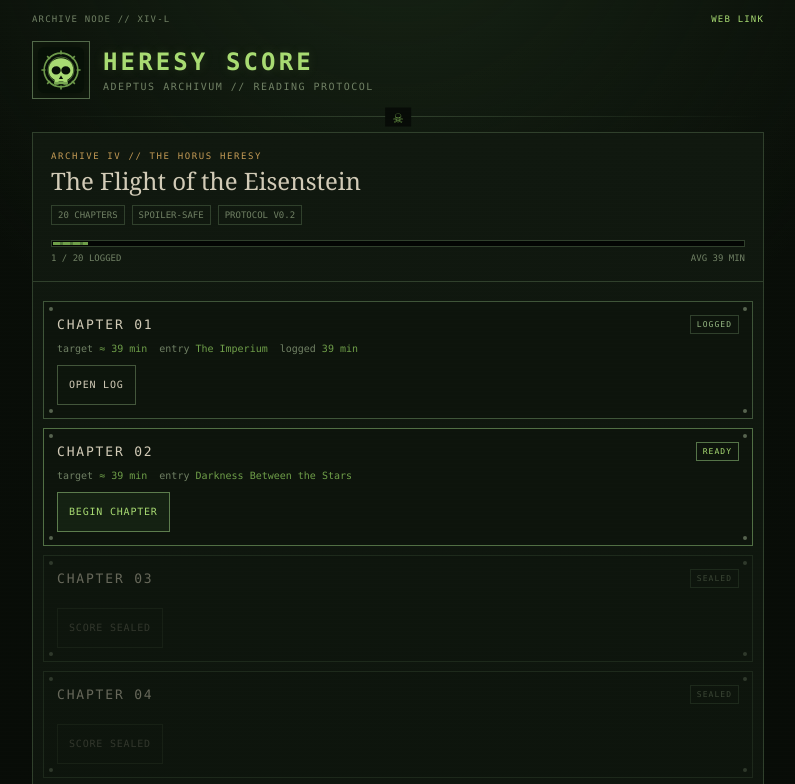
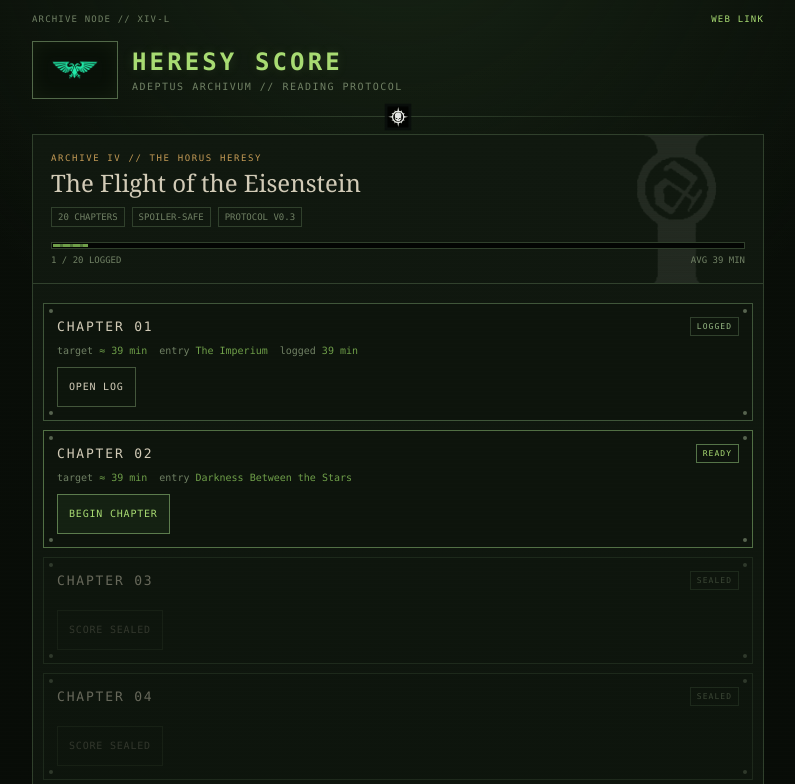
Before and after one commit to TitioChubaca/heresy-score, a plain HTML site: page index.html in a window 1280 px wide. Shown: the top 784 px of the page, without its empty margins (242-1037 px from the left). Drawn offline with Linux system fonts and the light colour scheme.

Commit message:
v0.3: integrate Aquila, skull and Administratum assets

```diff
--- a/index.html
+++ b/index.html
@@ -14,17 +14,17 @@
 button,input,textarea{font:inherit}.shell{max-width:760px;margin:auto;padding:14px 14px calc(84px + env(safe-area-inset-bottom))}
 .top{display:flex;justify-content:space-between;color:var(--dim);font-size:9px;letter-spacing:.13em;text-transform:uppercase}.online{color:var(--green)}
 .install{display:none;margin-top:10px;padding:10px;border:1px solid #4e6a42;background:#0d160c;justify-content:space-between;align-items:center;gap:12px;font-size:10px;color:var(--green);text-transform:uppercase}.install.show{display:flex}
-.mast{display:grid;grid-template-columns:58px 1fr;gap:13px;align-items:center;margin:17px 0}.sigil{width:58px;height:58px;border:1px solid #526949;background:#091008;display:grid;place-items:center;box-shadow:inset 0 0 20px rgba(168,219,114,.06)}.sigil img{width:46px;height:46px}
+.mast{display:grid;grid-template-columns:86px 1fr;gap:14px;align-items:center;margin:17px 0}.sigil{width:86px;height:58px;border:1px solid #526949;background:#091008;display:grid;place-items:center;box-shadow:inset 0 0 20px rgba(168,219,114,.06);overflow:hidden}.sigil img{width:76px;height:48px;object-fit:contain;filter:sepia(.2) saturate(.75) hue-rotate(35deg) brightness(1.25);opacity:.92}
 h1{margin:0;color:var(--green);font-size:24px;letter-spacing:.13em;text-transform:uppercase;text-shadow:0 0 12px rgba(168,219,114,.15)}.sub{color:var(--dim);font-size:10px;letter-spacing:.15em;text-transform:uppercase;margin-top:5px}
-.rule{height:1px;background:linear-gradient(90deg,transparent,var(--line),transparent);margin:15px 0;position:relative}.rule:after{content:"☠";position:absolute;left:50%;top:50%;transform:translate(-50%,-50%);background:#070b07;color:var(--green2);padding:0 8px}
-.frame,.panel,.chapter,.now{border:1px solid var(--line);background:linear-gradient(#10180f,#090e09);position:relative}.frame{overflow:hidden}.bookhead{padding:18px;border-bottom:1px solid var(--line)}.eyebrow{font-size:9px;color:var(--amber);letter-spacing:.18em;text-transform:uppercase}.title{font-family:Georgia,serif;font-size:24px;line-height:1.08;margin-top:7px}.meta{display:flex;gap:7px;flex-wrap:wrap;margin-top:11px}.chip{font-size:9px;color:var(--dim);border:1px solid var(--line);padding:4px 6px;text-transform:uppercase}
+.rule{height:1px;background:linear-gradient(90deg,transparent,var(--line),transparent);margin:17px 0;position:relative}.rule img{position:absolute;left:50%;top:50%;transform:translate(-50%,-50%);width:27px;height:27px;object-fit:contain;background:#070b07;padding:3px;filter:sepia(.15) saturate(.65) hue-rotate(35deg) brightness(1.2);opacity:.88}
+.frame,.panel,.chapter,.now{border:1px solid var(--line);background:linear-gradient(#10180f,#090e09);position:relative}.frame{overflow:hidden}.bookhead{padding:18px;border-bottom:1px solid var(--line);position:relative;overflow:hidden}.bookhead>*{position:relative;z-index:2}.bookhead .ambient-gif{position:absolute;z-index:1;right:-8px;top:-18px;width:190px;height:190px;object-fit:cover;opacity:.10;filter:grayscale(1) sepia(.2) saturate(.65) hue-rotate(35deg) contrast(1.25);mix-blend-mode:screen;pointer-events:none}.eyebrow{font-size:9px;color:var(--amber);letter-spacing:.18em;text-transform:uppercase}.title{font-family:Georgia,serif;font-size:24px;line-height:1.08;margin-top:7px}.meta{display:flex;gap:7px;flex-wrap:wrap;margin-top:11px}.chip{font-size:9px;color:var(--dim);border:1px solid var(--line);padding:4px 6px;text-transform:uppercase}
 .progressbar{height:7px;border:1px solid var(--line);background:#030503;padding:1px;margin-top:15px}.progress{height:100%;width:5%;background:repeating-linear-gradient(90deg,var(--green2) 0 7px,#52793a 7px 10px)}
 .progresslabel{display:flex;justify-content:space-between;margin-top:6px;color:var(--dim);font-size:9px;text-transform:uppercase}.chapters{padding:10px}.chapter{padding:13px;margin:9px 0;background:#0d140c}.chapter.locked{opacity:.45}.chapter.ready{border-color:#516f44}.chapter.done{border-color:#3f5539}
 .rivet{position:absolute;width:4px;height:4px;border-radius:50%;background:#56634f}.tl{top:5px;left:5px}.tr{top:5px;right:5px}.bl{bottom:5px;left:5px}.br{bottom:5px;right:5px}
 .row{display:flex;justify-content:space-between;align-items:center;gap:10px}.chname{font-size:13px;letter-spacing:.14em}.tag{font-size:8px;letter-spacing:.13em;text-transform:uppercase;padding:4px 6px;border:1px solid var(--line);color:var(--dim)}.tag.ready{color:var(--green);border-color:#557448}.tag.done{color:#96b883}
 .details{display:flex;gap:12px;flex-wrap:wrap;margin-top:9px;font-size:10px;color:var(--dim)}.details strong{color:var(--green2);font-weight:500}.actions{display:flex;gap:8px;flex-wrap:wrap;margin-top:11px}
 .btn{border:1px solid #43563b;background:#0d150c;color:var(--bone);padding:9px 11px;min-height:40px;text-transform:uppercase;letter-spacing:.08em;font-size:10px;cursor:pointer}.btn.primary{color:var(--green);border-color:#5c7c4d;background:#142112}.btn:disabled{opacity:.4;cursor:not-allowed}
-.panel{margin-top:13px;padding:14px}.panel h2,summary{margin:0;color:var(--green);font-size:9px;letter-spacing:.18em;text-transform:uppercase}.small{font-size:10px;line-height:1.55;color:var(--dim)}.small strong{color:var(--bone)}
+.panel{margin-top:13px;padding:14px}.panel h2,summary{margin:0;color:var(--green);font-size:9px;letter-spacing:.18em;text-transform:uppercase}.panel-title{display:flex;align-items:center;gap:8px}.panel-title img{width:22px;height:22px;object-fit:contain;filter:sepia(.15) saturate(.7) hue-rotate(35deg) brightness(1.15);opacity:.84}.small{font-size:10px;line-height:1.55;color:var(--dim)}.small strong{color:var(--bone)}
 .grid{display:grid;grid-template-columns:1fr 1fr;gap:7px;margin-top:10px}.datum{border:1px solid var(--line);padding:8px;background:#070b07}.datum b{display:block;color:var(--green2);font-size:8px;letter-spacing:.13em;text-transform:uppercase;margin-bottom:4px}.datum span{font-size:10px}
 details summary{cursor:pointer;list-style:none}details summary::-webkit-details-marker{display:none}.config{display:grid;grid-template-columns:1fr auto;gap:7px;margin-top:11px}
 input,textarea{width:100%;background:#040704;color:var(--bone);border:1px solid var(--line);padding:9px;outline:none}textarea{min-height:82px;resize:vertical}
@@ -32,15 +32,15 @@
 .seg{display:flex;gap:7px;flex-wrap:wrap;margin:7px 0 13px}.seg button{border:1px solid var(--line);background:#070b07;color:var(--dim);padding:7px 9px}.seg button.on{color:var(--green);border-color:#58764a}
 dialog{border:1px solid #536c49;background:#0a100a;color:var(--bone);width:calc(100% - 28px);max-width:520px;padding:17px}dialog::backdrop{background:rgba(0,0,0,.85)}
 .foot{text-align:center;color:#4d5c47;font-size:8px;line-height:1.6;letter-spacing:.09em;text-transform:uppercase;margin-top:16px}.toast{position:fixed;left:50%;bottom:18px;transform:translate(-50%,18px);opacity:0;background:#101a0f;color:var(--green);border:1px solid #557348;padding:8px 11px;font-size:9px;transition:.2s;z-index:100}.toast.show{opacity:1;transform:translate(-50%,0)}
-@media(max-width:520px){.mast{grid-template-columns:52px 1fr}.sigil{width:52px;height:52px}.sigil img{width:41px;height:41px}h1{font-size:21px}.title{font-size:21px}.grid{grid-template-columns:1fr}.actions .btn{flex:1}}
-@media(prefers-reduced-motion:reduce){*{animation:none!important;transition:none!important}}
+@media(max-width:520px){.mast{grid-template-columns:76px 1fr}.sigil{width:76px;height:52px}.sigil img{width:68px;height:43px}.bookhead .ambient-gif{width:155px;height:155px;right:-28px;top:-8px}h1{font-size:21px}.title{font-size:21px}.grid{grid-template-columns:1fr}.actions .btn{flex:1}}
+@media(prefers-reduced-motion:reduce){*{animation:none!important;transition:none!important}.ambient-gif{display:none!important}}
 </style></head>
 <body><div class="shell">
 <div class="top"><span>Archive Node // XIV-L</span><span id="mode" class="online">WEB LINK</span></div>
 <div id="install" class="install"><span>Standalone shell available</span><button class="btn primary" id="installBtn">Install App</button></div>
-<header class="mast"><div class="sigil"><img src="./icon.svg" alt=""></div><div><h1>Heresy Score</h1><div class="sub">Adeptus Archivum // Reading Protocol</div></div></header><div class="rule"></div>
-<main class="frame"><section class="bookhead"><div class="eyebrow">Archive IV // The Horus Heresy</div><div class="title">The Flight of the Eisenstein</div><div class="meta"><span class="chip">20 chapters</span><span class="chip">spoiler-safe</span><span class="chip">protocol v0.2</span></div><div class="progressbar"><div id="progress" class="progress"></div></div><div class="progresslabel"><span id="progressText">1 / 20 logged</span><span id="paceText">avg 39 min</span></div></section><section id="chapters" class="chapters"></section></main>
-<section class="panel"><h2>Active Reading Directive</h2><div class="small" style="margin-top:9px">Próxima faixa: <strong>Darkness Between the Stars</strong>.</div><div class="grid"><div class="datum"><b>Playback</b><span>manual / Spotify</span></div><div class="datum"><b>Chronometer</b><span>persistent</span></div><div class="datum"><b>Archive</b><span>local device</span></div><div class="datum"><b>Spoiler filter</b><span>maximum</span></div></div></section>
+<header class="mast"><div class="sigil"><img src="./assets/ui/symbols/aquila.png" alt="Imperial Aquila"></div><div><h1>Heresy Score</h1><div class="sub">Adeptus Archivum // Reading Protocol</div></div></header><div class="rule"><img src="./assets/ui/symbols/skull-bw-1.png" alt=""></div>
+<main class="frame"><section class="bookhead"><img class="ambient-gif" src="./assets/ui/animated/administratum.gif" alt="" aria-hidden="true"><div class="eyebrow">Archive IV // The Horus Heresy</div><div class="title">The Flight of the Eisenstein</div><div class="meta"><span class="chip">20 chapters</span><span class="chip">spoiler-safe</span><span class="chip">protocol v0.3</span></div><div class="progressbar"><div id="progress" class="progress"></div></div><div class="progresslabel"><span id="progressText">1 / 20 logged</span><span id="paceText">avg 39 min</span></div></section><section id="chapters" class="chapters"></section></main>
+<section class="panel"><div class="panel-title"><img src="./assets/ui/symbols/administratum.png" alt=""><h2>Active Reading Directive</h2></div><div class="small" style="margin-top:9px">Próxima faixa: <strong>Darkness Between the Stars</strong>.</div><div class="grid"><div class="datum"><b>Playback</b><span>manual / Spotify</span></div><div class="datum"><b>Chronometer</b><span>persistent</span></div><div class="datum"><b>Archive</b><span>local device</span></div><div class="datum"><b>Spoiler filter</b><span>maximum</span></div></div></section>
 <details class="panel"><summary>Cogitator Settings</summary><div class="small" style="margin-top:10px">v0.2 ainda abre o Spotify; OAuth e início automático entram na próxima camada.</div><div class="config"><input id="playlistUrl"><button class="btn" id="savePlaylist">Save</button></div></details>
 <div id="now" class="now"><span class="rivet tl"></span><span class="rivet tr"></span><span class="rivet bl"></span><span class="rivet br"></span><div class="nowhead"><div class="small">READING NOW // <span id="nowChapter"></span></div><div class="pulse"></div></div><div id="timer" class="timer">00:00</div><div class="actions"><button class="btn primary" id="finishBtn">Seal Chapter</button><button class="btn" id="cancelBtn">Abort</button></div></div>
 <div class="foot">Unofficial personal reading tool // original interface & iconography // no official GW assets</div></div>
```
